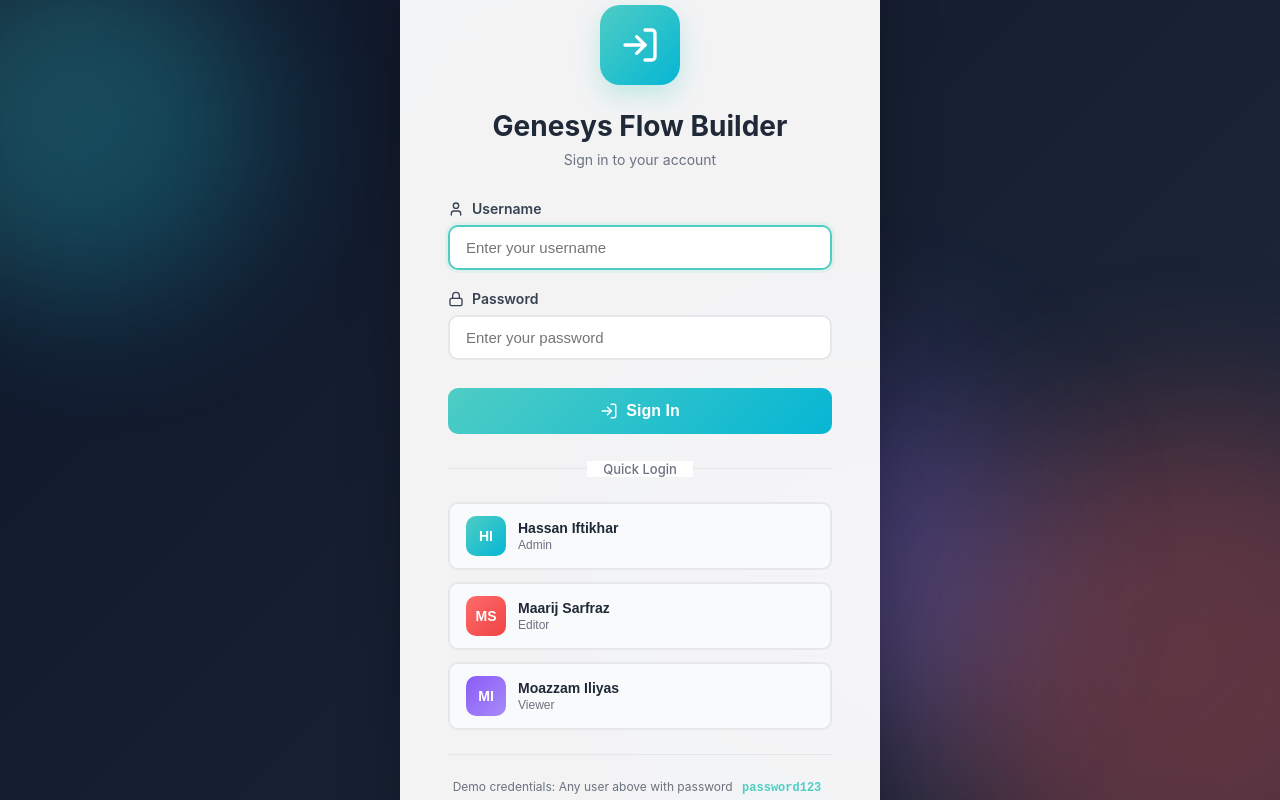
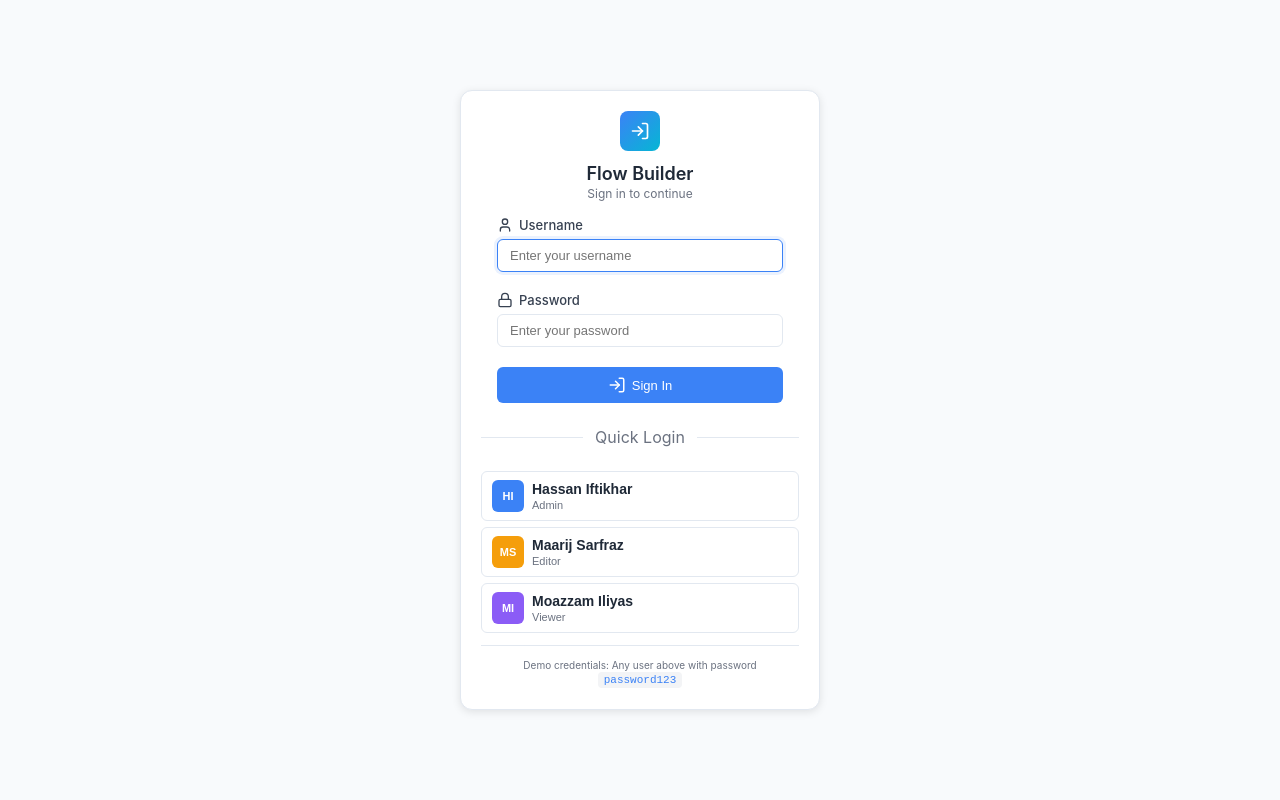
Before and after one commit to hassan-iftikhar00/React-flow-proto, a React (Vite) app: page / in a window 1280 px wide. Built offline with nearby package versions, Linux system fonts and the light colour scheme.

Commit message:
login UI updated

```diff
--- a/src/components/Login.jsx
+++ b/src/components/Login.jsx
@@ -31,19 +31,13 @@ export default function Login() {
 
   return (
     <div className="login-container">
-      <div className="login-background">
-        <div className="login-gradient-orb orb-1"></div>
-        <div className="login-gradient-orb orb-2"></div>
-        <div className="login-gradient-orb orb-3"></div>
-      </div>
-
       <div className="login-card">
         <div className="login-header">
           <div className="login-logo">
-            <LogIn size={40} />
+            <LogIn size={20} />
           </div>
-          <h1>Genesys Flow Builder</h1>
-          <p>Sign in to your account</p>
+          <h1>Flow Builder</h1>
+          <p>Sign in to continue</p>
         </div>
 
         <form onSubmit={handleSubmit} className="login-form">
--- a/src/styles.css
+++ b/src/styles.css
@@ -3855,10 +3855,7 @@ body,
   display: flex;
   align-items: center;
   justify-content: center;
-  background: linear-gradient(135deg, #0f172a 0%, #1e293b 100%);
-  overflow: hidden;
-  scrollbar-width: thin !important;
-  scrollbar-color: #cbd5e1 transparent !important;
+  background: #f8fafc;
   overflow-y: auto;
 }
 
@@ -3922,43 +3919,45 @@ body,
 .login-card {
   position: relative;
   z-index: 1;
-  background: rgba(255, 255, 255, 0.95);
-  backdrop-filter: blur(20px);
-  border-radius: 24px;
-  padding: 48px;
+  background: white;
+  border-radius: 12px;
+  padding: 20px;
   width: 100%;
-  max-width: 480px;
-  box-shadow: 0 20px 60px rgba(0, 0, 0, 0.3);
-  animation: slideUp 0.5s ease-out;
+  max-width: 360px;
+  border: 1px solid var(--clean-border);
+  box-shadow: var(--clean-shadow);
 }
 
 .login-header {
   text-align: center;
-  margin-bottom: 32px;
+  margin-bottom: 16px;
 }
 
 .login-logo {
   display: inline-flex;
   align-items: center;
   justify-content: center;
-  width: 80px;
-  height: 80px;
-  background: linear-gradient(135deg, #4ecdc4, #06b6d4);
-  border-radius: 20px;
+  width: 40px;
+  height: 40px;
+  background: linear-gradient(
+    135deg,
+    var(--primary-blue),
+    var(--secondary-cyan)
+  );
+  border-radius: 8px;
   color: white;
-  margin-bottom: 24px;
-  box-shadow: 0 10px 25px rgba(78, 205, 196, 0.3);
+  margin-bottom: 12px;
 }
 
 .login-header h1 {
-  font-size: 28px;
-  font-weight: 700;
+  font-size: 18px;
+  font-weight: 600;
   color: #1f2937;
-  margin: 0 0 8px 0;
+  margin: 0 0 2px 0;
 }
 
 .login-header p {
-  font-size: 14px;
+  font-size: 12px;
   color: #6b7280;
   margin: 0;
 }
@@ -3967,76 +3966,75 @@ body,
   display: flex;
   flex-direction: column;
   gap: 20px;
-  margin-bottom: 24px;
-}
-
+  margin: 16px;
+  margin-bottom: 20px;
+}
 .login-error {
   display: flex;
   align-items: center;
   gap: 8px;
-  padding: 12px 16px;
+  padding: 10px 12px;
   background: #fef2f2;
   border: 1px solid #fecaca;
-  border-radius: 8px;
+  border-radius: 6px;
   color: #dc2626;
-  font-size: 14px;
+  font-size: 13px;
   font-weight: 500;
 }
 
 .login-input-group {
   display: flex;
   flex-direction: column;
-  gap: 8px;
+  gap: 6px;
 }
 
 .login-input-group label {
   display: flex;
   align-items: center;
-  gap: 8px;
-  font-size: 14px;
-  font-weight: 600;
+  gap: 6px;
+  font-size: 13px;
+  font-weight: 500;
   color: #374151;
 }
 
 .login-input-group input {
-  padding: 12px 16px;
-  border: 2px solid #e5e7eb;
-  border-radius: 10px;
-  font-size: 15px;
+  padding: 8px 12px;
+  border: 1px solid var(--clean-border);
+  border-radius: 6px;
+  font-size: 13px;
   transition: all 0.2s;
   background: white;
 }
 
 .login-input-group input:focus {
   outline: none;
-  border-color: #4ecdc4;
-  box-shadow: 0 0 0 3px rgba(78, 205, 196, 0.1);
+  border-color: var(--primary-blue);
+  box-shadow: 0 0 0 3px rgba(59, 130, 246, 0.1);
 }
 
 .login-submit-btn {
   display: flex;
   align-items: center;
   justify-content: center;
-  gap: 8px;
-  padding: 14px 24px;
-  background: linear-gradient(135deg, #4ecdc4, #06b6d4);
+  gap: 6px;
+  padding: 9px 16px;
+  background: var(--primary-blue);
   color: white;
   border: none;
-  border-radius: 10px;
-  font-size: 16px;
-  font-weight: 600;
+  border-radius: 6px;
+  font-size: 13px;
+  font-weight: 500;
   cursor: pointer;
   transition: all 0.2s;
-  margin-top: 8px;
+  margin-top: 0;
 }
 
 .login-submit-btn:hover:not(:disabled) {
-  transform: translateY(-2px);
-  box-shadow: 0 10px 25px rgba(78, 205, 196, 0.3);
+  background: #2563eb;
 }
 
 .login-submit-btn:disabled {
-  opacity: 0.6;
+  opacity: 0.5;
   cursor: not-allowed;
 }
 
@@ -4062,83 +4060,80 @@ body,
   left: 0;
   right: 0;
   height: 1px;
-  background: #e5e7eb;
+  background: var(--clean-border);
 }
 
 .login-divider span {
   position: relative;
   display: inline-block;
-  padding: 0 16px;
-  background: rgba(255, 255, 255, 0.95);
+  padding: 0 12px;
+  background: white;
   color: #6b7280;
-  font-size: 13px;
-  font-weight: 500;
+  font-size: 12500;
 }
 
 .login-quick-access {
   display: flex;
   flex-direction: column;
-  gap: 12px;
+  gap: 6px;
 }
 
 .quick-login-btn {
   display: flex;
   align-items: center;
-  gap: 12px;
-  padding: 12px 16px;
-  background: #f9fafb;
-  border: 2px solid #e5e7eb;
-  border-radius: 10px;
+  gap: 8px;
+  padding: 8px 10px;
+  background: white;
+  border: 1px solid var(--clean-border);
+  border-radius: 6px;
   cursor: pointer;
   transition: all 0.2s;
   text-align: left;
 }
 
 .quick-login-btn:hover {
-  background: white;
-  border-color: #d1d5db;
-  transform: translateX(4px);
+  background: #f8fafc;
+  border-color: #cbd5e1;
 }
 
 .quick-login-btn.admin:hover {
-  border-color: #4ecdc4;
-  box-shadow: 0 0 0 3px rgba(78, 205, 196, 0.1);
+  border-color: var(--primary-blue);
+  background: rgba(59, 130, 246, 0.05);
 }
 
 .quick-login-btn.editor:hover {
-  border-color: #ff6b6b;
-  box-shadow: 0 0 0 3px rgba(255, 107, 107, 0.1);
+  border-color: #f59e0b;
+  background: rgba(245, 158, 11, 0.05);
 }
 
 .quick-login-btn.viewer:hover {
   border-color: #8b5cf6;
-  box-shadow: 0 0 0 3px rgba(139, 92, 246, 0.1);
+  background: rgba(139, 92, 246, 0.05);
 }
 
 .quick-login-avatar {
-  width: 40px;
-  height: 40px;
-  border-radius: 10px;
+  width: 32px;
+  height: 32px;
+  border-radius: 6px;
   display: flex;
   align-items: center;
   justify-content: center;
-  font-weight: 700;
+  font-weight: 600;
   color: white;
-  font-size: 14px;
+  font-size: 11px;
 }
 
 .quick-login-btn.admin .quick-login-avatar {
-  background: linear-gradient(135deg, #4ecdc4, #06b6d4);
+  background: var(--primary-blue);
 }
 
 .quick-login-btn.editor .quick-login-avatar {
-  background: linear-gradient(135deg, #ff6b6b, #ef4444);
+  background: #f59e0b;
 }
 
 .quick-login-btn.viewer .quick-login-avatar {
-  background: linear-gradient(135deg, #8b5cf6, #a78bfa);
-}
-
+  background: #8b5cf6;
+}
 .quick-login-info {
   display: flex;
   flex-direction: column;
@@ -4148,25 +4143,28 @@ body,
 .quick-login-info strong {
   font-size: 14px;
   font-weight: 600;
+  color: #1f293px;
+  font-weight: 600;
   color: #1f2937;
 }
 
 .quick-login-info span {
-  font-size: 12px;
+  font-size: 11px;
   color: #6b7280;
 }
 
 .login-footer {
-  margin-top: 24px;
-  padding-top: 24px;
-  border-top: 1px solid #e5e7eb;
+  margin-top: 12px;
+  padding-top: 12px;
+  border-top: 1px solid var(--clean-border);
   text-align: center;
 }
 
 .login-footer p {
-  font-size: 12px;
+  font-size: 10px;
   color: #6b7280;
   margin: 0;
+  line-height: 1.4;
 }
 
 .login-footer code {
@@ -4174,10 +4172,10 @@ body,
   background: #f3f4f6;
   border-radius: 4px;
   font-family: "Courier New", monospace;
-  color: #4ecdc4;
-  font-weight: 600;
-}
-
+  color: var(--primary-blue);
+  font-weight: 500;
+  font-size: 11px;
+}
 /* User Profile Component */
 .user-profile-container {
   position: relative;
```
